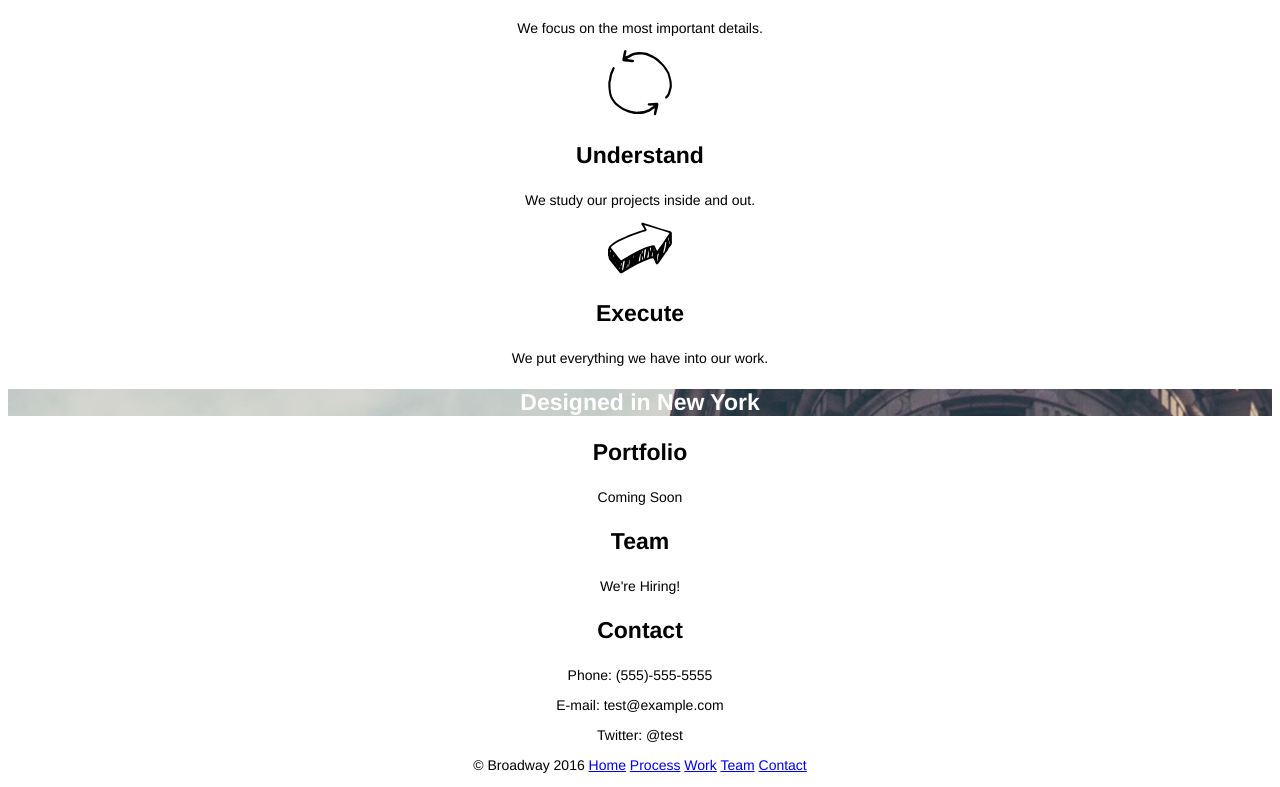
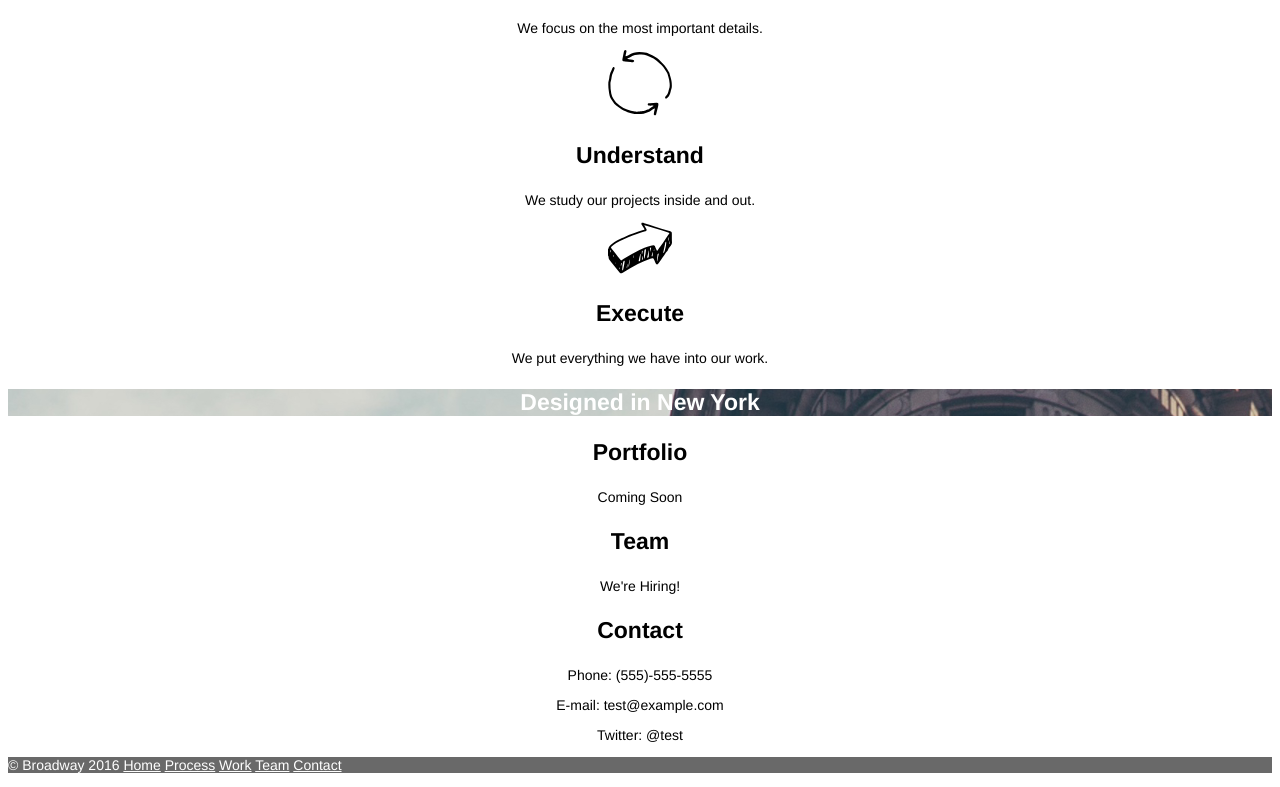
Before and after one commit to Kishgla/broadway, a plain HTML site: page index.html in a window 1280 px wide. Shown: the part 516-1303 px from the top of the page. Drawn offline with Linux system fonts and the light colour scheme.

Commit message:
Finish adding CSS styles

```diff
--- a/resources/css/styles.css
+++ b/resources/css/styles.css
@@ -7,11 +7,11 @@ body {
   background-image: url("../images/the-flatiron-building.png");
   background-repeat: no-repeat;
   background-position: center;
+  color: white;
 }
 
 h1 {
   font-size: 70px;
-  color: white;
 }
 
 .header a {
@@ -31,6 +31,13 @@ p {
   font-size: 14px;
 }
 
-h3.header {
+.footer {
+  text-align: left;
+  font-size: 11px;
+  color: white;
+  background-color: dimgray;
+}
+
+.footer a {
   color: white;
 }
```
